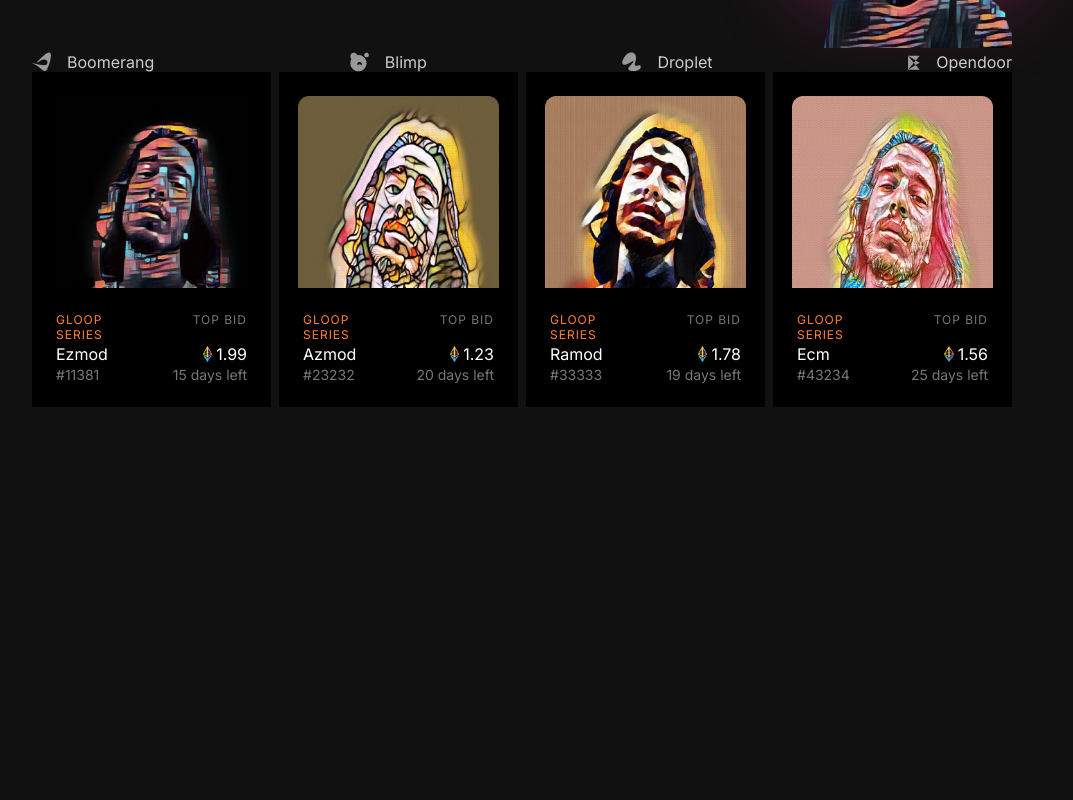
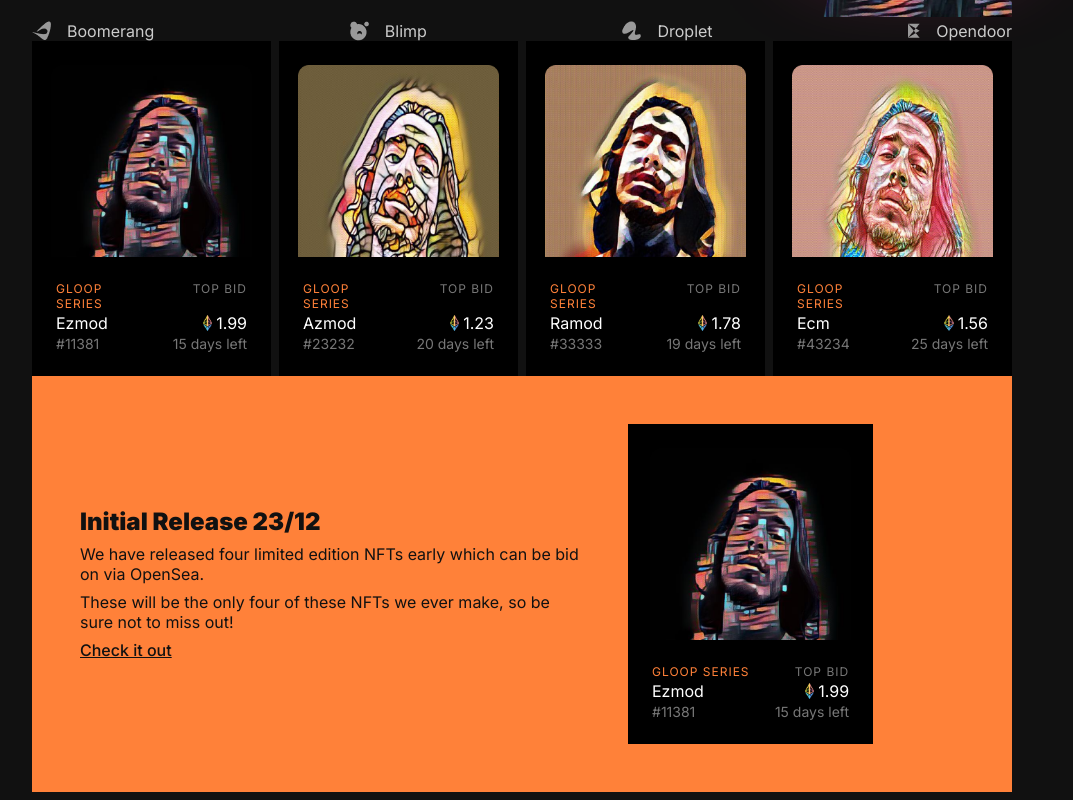
Before and after one commit to maynards95/nft-react-landing-page, a React (Vite) app: page / in a window 1280 px wide. Shown: the part 353-1153 px from the top of the page, without its empty margins (118-1191 px from the left). Before the commit the page ends 800 px from the top, so only its background shows below. Built offline with nearby package versions, Linux system fonts and the light colour scheme.

Commit message:
Adds our NftCardWithText and styles

```diff
--- a/src/App.jsx
+++ b/src/App.jsx
@@ -3,8 +3,8 @@ import SponsorItemList from '@/components/SponsorItemList'
 import Header from '@/components/Header'
 import Hero from '@/components/Hero'
 import Nft19941 from '@/assets/nft-19941.png'
-import NftCard from '@/components/NftCard'
-import NtfCardList from './components/NftCardList'
+import NftCardList, { nfts } from '@/components/NftCardList'
+import NftCardWithText from '@/components/NftCardWithText'
 
 function App() {
   return (
@@ -13,7 +13,15 @@ function App() {
       <div className="page-container">
         <Hero heroImage={Nft19941} />
         <SponsorItemList />
-        <NtfCardList />
+        <NftCardList />
+        <NftCardWithText
+          nftData={nfts[0]}
+          title="Initial Release 23/12"
+          descriptionTop="We have released four limited edition NFTs early which can be bid on via OpenSea."
+          descriptionBottom="These will be the only four of these NFTs we ever make, so be sure not to miss out!"
+          color="orange"
+          imageOnRight={true}
+        />
       </div>
     </div>
   )
--- a/src/components/NftCardList/index.jsx
+++ b/src/components/NftCardList/index.jsx
@@ -5,7 +5,7 @@ import Nft23232 from '@/assets/nft-23232.png'
 import Nft33333 from '@/assets/nft-33333.png'
 import Nft43234 from '@/assets/nft-43234.png'
 
-const nfts = [
+export const nfts = [
   {
     image: Nft11381,
     name: 'Ezmod',
--- /dev/null
+++ b/src/components/NftCardWithText/index.jsx
@@ -0,0 +1,37 @@
+import NftCard from '@/components/NftCard'
+import './style.css'
+
+function NftCardWithText(props) {
+  const {
+    nftData,
+    title,
+    descriptionTop,
+    descriptionBottom,
+    color,
+    imageOnRight,
+  } = props
+
+  return (
+    <div
+      className={`nft-card-with-text ${color} ${imageOnRight ? 'image-on-right' : ''}`}
+    >
+      <NftCard
+        name={nftData.name}
+        image={nftData.image}
+        daysLeft={nftData.daysLeft}
+        price={nftData.price}
+        number={nftData.number}
+      ></NftCard>
+      <div className="nft-card-with-text_text">
+        <h3>{title}</h3>
+        <p>{descriptionTop}</p>
+        <p>{descriptionBottom}</p>
+        <span className="nft-card-with-text_text-check-it-out">
+          Check it out
+        </span>
+      </div>
+    </div>
+  )
+}
+
+export default NftCardWithText
--- /dev/null
+++ b/src/components/NftCardWithText/style.css
@@ -0,0 +1,41 @@
+.nft-card-with-text {
+  display: flex;
+  flex-direction: column;
+  align-items: center;
+  gap: 24px;
+  color: var(--color-dark-2);
+  padding: 24px;
+}
+
+.nft-card-with-text.orange {
+  background-color: var(--color-orange);
+}
+
+.nft-card-with-text_text {
+  display: flex;
+  flex-direction: column;
+  gap: 8px;
+}
+
+.nft-card-with-text_text-check-it-out {
+  text-decoration: underline;
+  font-weight: 500;
+}
+
+@media (min-width: 576px) {
+  .nft-card-with-text {
+    flex-direction: row;
+    gap: 48px;
+    padding: 48px;
+  }
+  .nft-card-with-text_text {
+    max-width: 500px;
+  }
+  .nft-card-with-text.image-on-right .nft-card-with-text_text {
+    order: 1;
+  }
+
+  .nft-card-with-text.image-on-right .nft-card {
+    order: 2;
+  }
+}
--- a/src/index.css
+++ b/src/index.css
@@ -33,3 +33,7 @@ body {
 h1 {
   font-size: 48px;
 }
+
+h3 {
+  font-size: 24px;
+}
```
